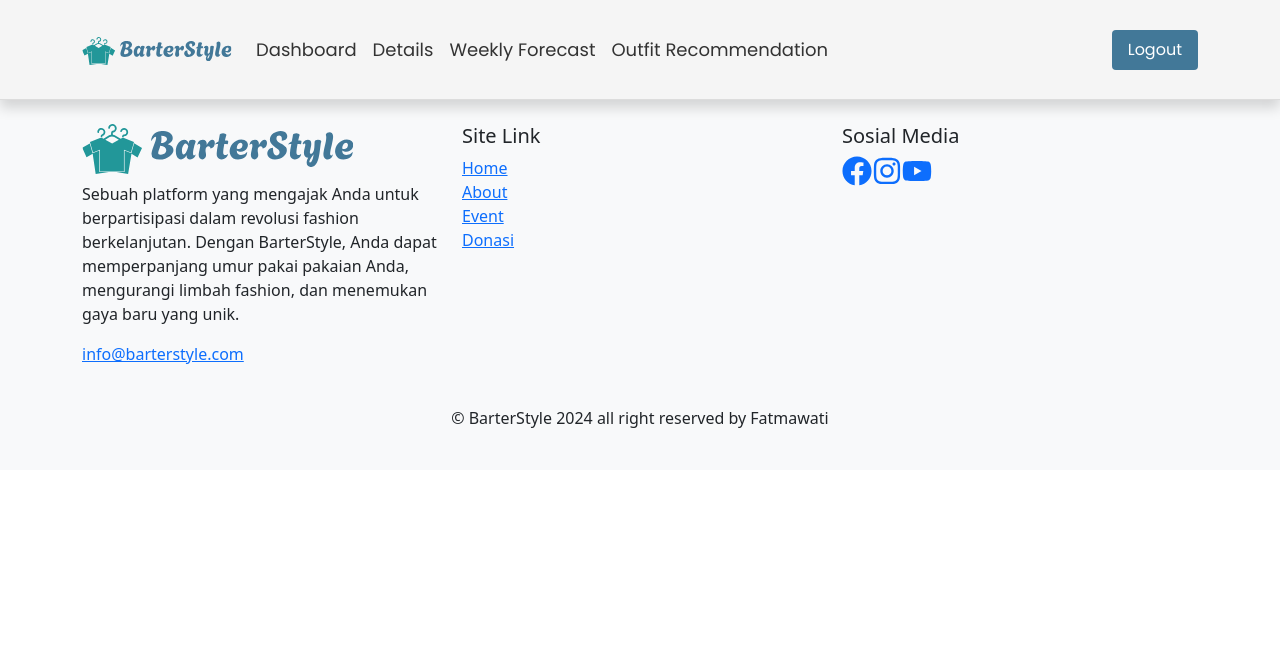
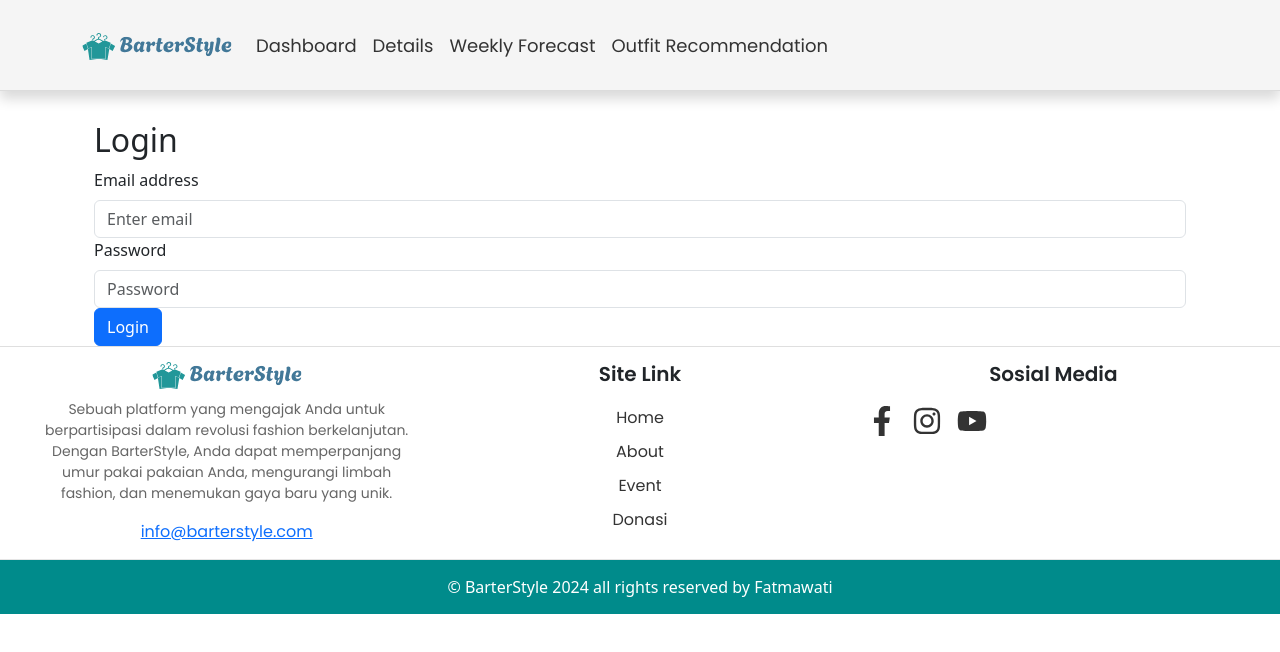
Before and after one commit to Agustinnisa/stylish-shieldd, a React (Vite) app: page /login in a window 1280 px wide. Shown: the top 652 px of the page. Built offline with nearby package versions, Linux system fonts and the light colour scheme.

Commit message:
add footer component  and loginpage and thier styling

```diff
--- a/src/App.jsx
+++ b/src/App.jsx
@@ -1,5 +1,11 @@
-import React from "react";
-import { BrowserRouter as Router, Route, Routes, Link } from "react-router-dom";
+import React, { useState, useEffect } from "react";
+import {
+  BrowserRouter as Router,
+  Route,
+  Routes,
+  Link,
+  Navigate,
+} from "react-router-dom";
 import WeatherDashboard from "./component/WeatherDashboard";
 import WeatherDetails from "./component/WeatherDetails";
 import WeeklyForecast from "./component/WeeklyForecast";
@@ -9,8 +15,26 @@
 import logo from "./assets/barterstyle-logo.svg";
 import "bootstrap/dist/css/bootstrap.min.css";
 import styles from "./module/Navbar.module.css";
+import LoginPage from "./component/LoginPage";
 
 function App() {
+  const [isLoggedIn, setIsLoggedIn] = useState(false);
+
+  useEffect(() => {
+    const loggedInStatus = localStorage.getItem("isLoggedIn");
+    setIsLoggedIn(loggedInStatus === "true");
+  }, []);
+
+  const handleLogin = () => {
+    localStorage.setItem("isLoggedIn", "true");
+    setIsLoggedIn(true);
+  };
+
+  const handleLogout = () => {
+    localStorage.removeItem("isLoggedIn");
+    setIsLoggedIn(false);
+  };
+
   return (
     <Router>
       <Navbar expand="lg" className={styles.navbar}>
@@ -42,19 +66,42 @@
                 Outfit Recommendation
               </Nav.Link>
             </Nav>
-            <Button className={styles.logoutButton}>Logout</Button>
+            {isLoggedIn ? (
+              <Button className={styles.logoutButton} onClick={handleLogout}>
+                Logout
+              </Button>
+            ) : null}
           </Navbar.Collapse>
         </Container>
       </Navbar>
 
-      <Container>
+      <Container className={styles.containerContent}>
         <Routes>
-          <Route path="/" element={<WeatherDashboard />} />
-          <Route path="/details" element={<WeatherDetails />} />
-          <Route path="/weekly-forecast" element={<WeeklyForecast />} />
+          {/* Jika belum login, arahkan ke halaman login */}
+          <Route
+            path="/"
+            element={
+              isLoggedIn ? <WeatherDashboard /> : <Navigate to="/login" />
+            }
+          />
+          <Route
+            path="/details"
+            element={isLoggedIn ? <WeatherDetails /> : <Navigate to="/login" />}
+          />
+          <Route
+            path="/weekly-forecast"
+            element={isLoggedIn ? <WeeklyForecast /> : <Navigate to="/login" />}
+          />
           <Route
             path="/outfit-recommendation"
-            element={<OutfitRecommendation />}
+            element={
+              isLoggedIn ? <OutfitRecommendation /> : <Navigate to="/login" />
+            }
+          />
+          {/* Halaman login */}
+          <Route
+            path="/login"
+            element={<LoginPage handleLogin={handleLogin} />}
           />
         </Routes>
       </Container>
--- a/src/component/Footer.jsx
+++ b/src/component/Footer.jsx
@@ -1,73 +1,59 @@
 import React from "react";
-import { Container, Row, Col } from "react-bootstrap";
-import { Link } from "react-router-dom";
-import { FaFacebook, FaInstagram, FaYoutube } from "react-icons/fa";
-import logo from '../assets/barterstyle-logo.svg';
+import styles from "../module/Footer.module.css";
+import logo from "../assets/barterstyle-logo.svg";
+import { FaFacebookF, FaInstagram, FaYoutube } from "react-icons/fa";
 
-const Footer = () => {
+function Footer() {
   return (
-    <footer className="bg-light py-4">
-      <Container>
-        <Row>
-          {/* Logo and Description */}
-          <Col md={4}>
-            <h5>
-              <img src={logo} alt="BarterStyle Logo" style={{ height: '50px', marginRight: '10px' }} />
-            </h5>
+    <>
+      <footer className={styles.footer}>
+        <div className={styles.footerColumn}>
+          <div className={styles.footerLogo}>
+            <img src={logo} alt="BarterStyle Logo" />
             <p>
-              Sebuah platform yang mengajak Anda untuk berpartisipasi dalam revolusi fashion berkelanjutan.
-              Dengan BarterStyle, Anda dapat memperpanjang umur pakai pakaian Anda, mengurangi limbah fashion,
+              Sebuah platform yang mengajak Anda untuk berpartisipasi dalam
+              revolusi fashion berkelanjutan. Dengan BarterStyle, Anda dapat
+              memperpanjang umur pakai pakaian Anda, mengurangi limbah fashion,
               dan menemukan gaya baru yang unik.
             </p>
-            <p>
+          </div>
           <a href="mailto:info@barterstyle.com">info@barterstyle.com</a>
-            </p>
-          </Col>
+        </div>
 
         {/* Site Links */}
-          <Col md={4}>
+        <div className={styles.footerColumn}>
           <h5>Site Link</h5>
-            <ul className="list-unstyled">
-              <li>
-                <Link to="/home">Home</Link>
-              </li>
-              <li>
-                <Link to="/about">About</Link>
-              </li>
-              <li>
-                <Link to="/event">Event</Link>
-              </li>
-              <li>
-                <Link to="/donasi">Donasi</Link>
-              </li>
-            </ul>
-          </Col>
+          <div className={styles.footerLinks}>
+            <a href="/home">Home</a>
+            <a href="/about">About</a>
+            <a href="/event">Event</a>
+            <a href="/donasi">Donasi</a>
+          </div>
+        </div>
 
-          {/* Social Media */}
-          <Col md={4}>
+        {/* Social Media Icons */}
+        <div className={styles.footerColumn}>
           <h5>Sosial Media</h5>
-            <div className="d-flex">
-              <a href="https://facebook.com" target="_blank" rel="noopener noreferrer" className="mr-3">
-                <FaFacebook size={30} />
+          <div className={styles.socialMediaIcons}>
+            <a href="https://facebook.com" aria-label="Facebook">
+              <FaFacebookF size={30} />
             </a>
-              <a href="https://instagram.com" target="_blank" rel="noopener noreferrer" className="mr-3">
+            <a href="https://instagram.com" aria-label="Instagram">
               <FaInstagram size={30} />
             </a>
-              <a href="https://youtube.com" target="_blank" rel="noopener noreferrer">
+            <a href="https://youtube.com" aria-label="YouTube">
               <FaYoutube size={30} />
             </a>
           </div>
-          </Col>
-        </Row>
+        </div>
+      </footer>
 
-        <Row className="mt-4">
-          <Col className="text-center">
-            <p>© BarterStyle 2024 all right reserved by Fatmawati</p>
-          </Col>
-        </Row>
-      </Container>
-    </footer>
+      {/* Footer Bottom Section */}
+      <div className={styles.footerBottom}>
+        <p>&copy; BarterStyle 2024 all rights reserved by Fatmawati</p>
+      </div>
+    </>
   );
-};
+}
 
 export default Footer;
--- /dev/null
+++ b/src/component/LoginPage.jsx
@@ -0,0 +1,27 @@
+import React from "react";
+import { Button, Container, Form } from "react-bootstrap";
+
+const LoginPage = ({ handleLogin }) => {
+  return (
+    <Container>
+      <h2>Login</h2>
+      <Form>
+        <Form.Group controlId="formBasicEmail">
+          <Form.Label>Email address</Form.Label>
+          <Form.Control type="email" placeholder="Enter email" />
+        </Form.Group>
+
+        <Form.Group controlId="formBasicPassword">
+          <Form.Label>Password</Form.Label>
+          <Form.Control type="password" placeholder="Password" />
+        </Form.Group>
+
+        <Button variant="primary" type="button" onClick={handleLogin}>
+          Login
+        </Button>
+      </Form>
+    </Container>
+  );
+};
+
+export default LoginPage;
--- /dev/null
+++ b/src/module/Footer.module.css
@@ -0,0 +1,80 @@
+@import url("https://fonts.googleapis.com/css2?family=Poppins:wght@300;400;500;600&display=swap");
+
+.footer {
+    font-family: 'Poppins', sans-serif;
+    padding: 15px 20px;
+    height: auto;
+    margin: 0 auto;
+    display: flex;
+    justify-content: space-between;
+    align-items: flex-start;
+    text-align: center;
+    border-bottom: 1px solid rgba(0, 0, 0, 0.1);
+    border-top: 1px solid rgba(0, 0, 0, 0.12);
+    box-shadow: 0 -8px -12px rgba(0, 0, 0, 0.1);
+}
+
+.footerColumn {
+  flex: 1;
+  margin: 0 20px;
+}
+
+.footerColumn h5 {
+  font-weight: bold;
+  margin-bottom: 20px;
+}
+
+.footerColumn p {
+  line-height: 1.5;
+  color: #333;
+}
+
+.footerLogo img {
+  max-width: 150px;
+}
+
+.footerLogo p {
+  margin-top: 10px;
+  font-size: 14px;
+  color: #666;
+}
+
+.footerLinks a {
+  display: block;
+  color: #333;
+  margin-bottom: 10px;
+  text-decoration: none;
+  transition: color 0.3s ease;
+}
+
+.footerLinks a:hover {
+  color: #0056b3;
+}
+
+.socialMediaIcons {
+  display: flex;
+  gap: 15px;
+  margin-top: 10px;
+}
+
+.socialMediaIcons a {
+  color: #333;
+  transition: transform 0.3s ease, #333 0.3s ease;
+}
+
+.socialMediaIcons a:hover {
+  transform: scale(1.1);
+  color: #008b8b;
+}
+
+/* Bottom section */
+.footerBottom {
+  background-color: #008b8b;
+  color: #fff;
+  padding: 15px 0;
+  text-align: center;
+}
+
+.footerBottom p {
+  margin: 0;
+}
--- a/src/module/Navbar.module.css
+++ b/src/module/Navbar.module.css
@@ -5,8 +5,9 @@
     background-color: whitesmoke !important;
     box-shadow: 0 8px 12px rgba(0, 0, 0, 0.15);
     padding: 25px 20px;
-    height: 100px;
+    height: auto;
     border-bottom: 1px solid rgba(0, 0, 0, 0.1);
+    margin: 0 auto;
 }
 
 .logo {
@@ -20,6 +21,7 @@
     display: flex;
     justify-content: center;
     gap: 20px;
+    flex-wrap: wrap;
 }
 
 .navLink {
@@ -49,3 +51,7 @@
 .logoutButton:hover {
     background-color: #48cfcb;
 }
+
+.containerContent {
+    padding-top: 30px;
+}
```
Lines whose indentation alone changed are shown as unchanged.
